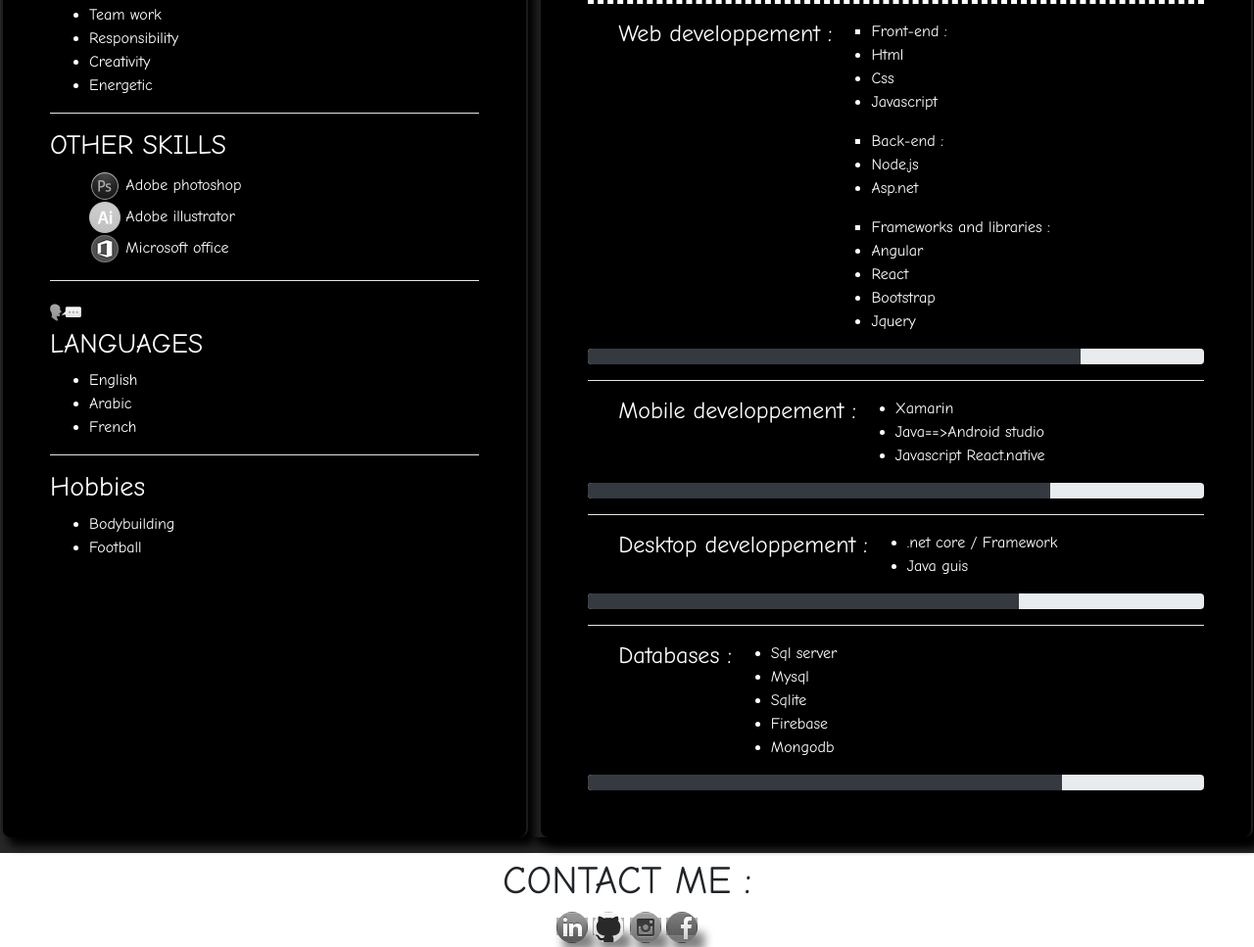
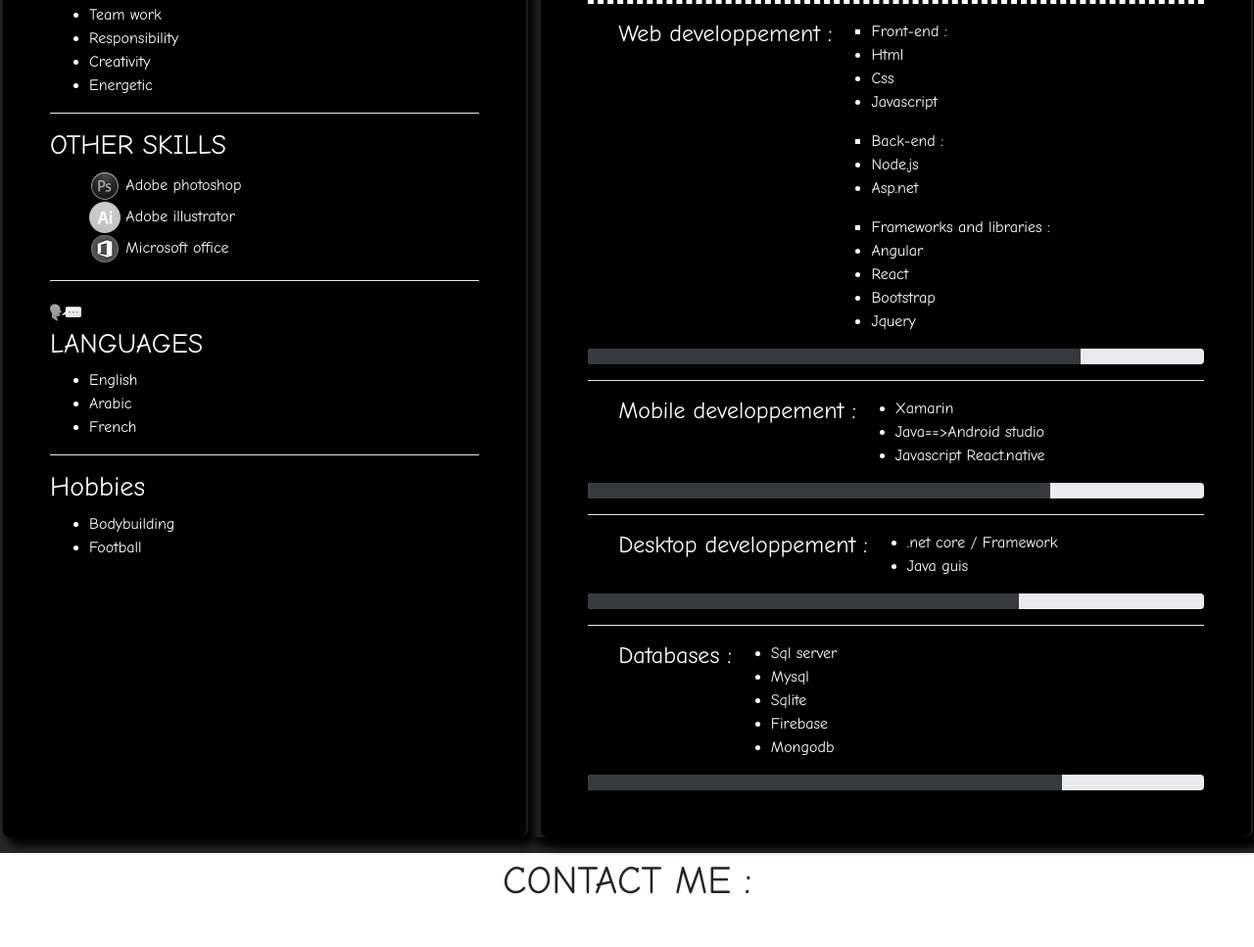
Before and after one commit to youssef1129/youssef1129.github.io, a plain HTML site: page myCvTemplate/index.html in a window 1280 px wide. Shown: the part 421-1388 px from the top of the page at 98% size. Drawn offline with nearby package versions, Linux system fonts and the light colour scheme.

Commit message:
Update index.html

```diff
--- a/myCvTemplate/index.html
+++ b/myCvTemplate/index.html
@@ -25,7 +25,7 @@
 
         }
         a{
-           background-color:rgb(0,0,0,0.3);
+           opacity:0;
         }
         #ab>.row{
            margin-left: 5%;
```
